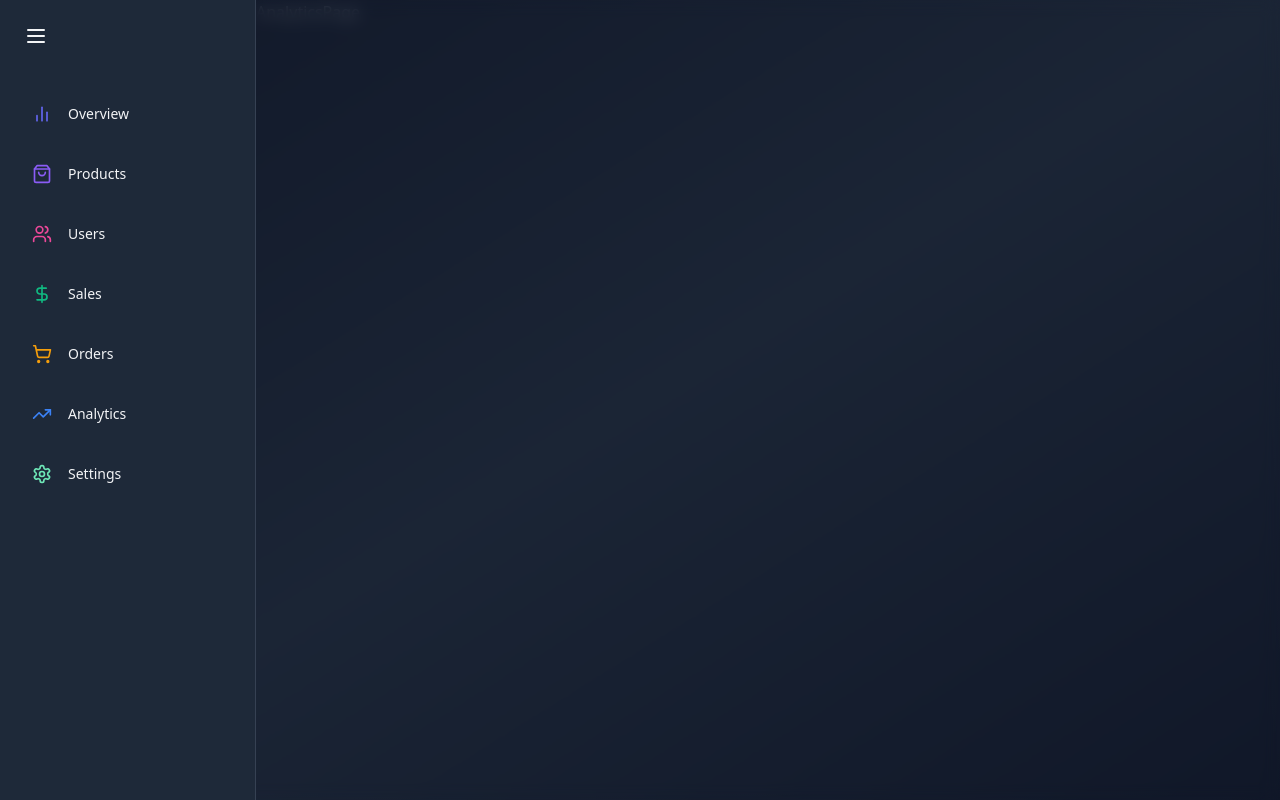
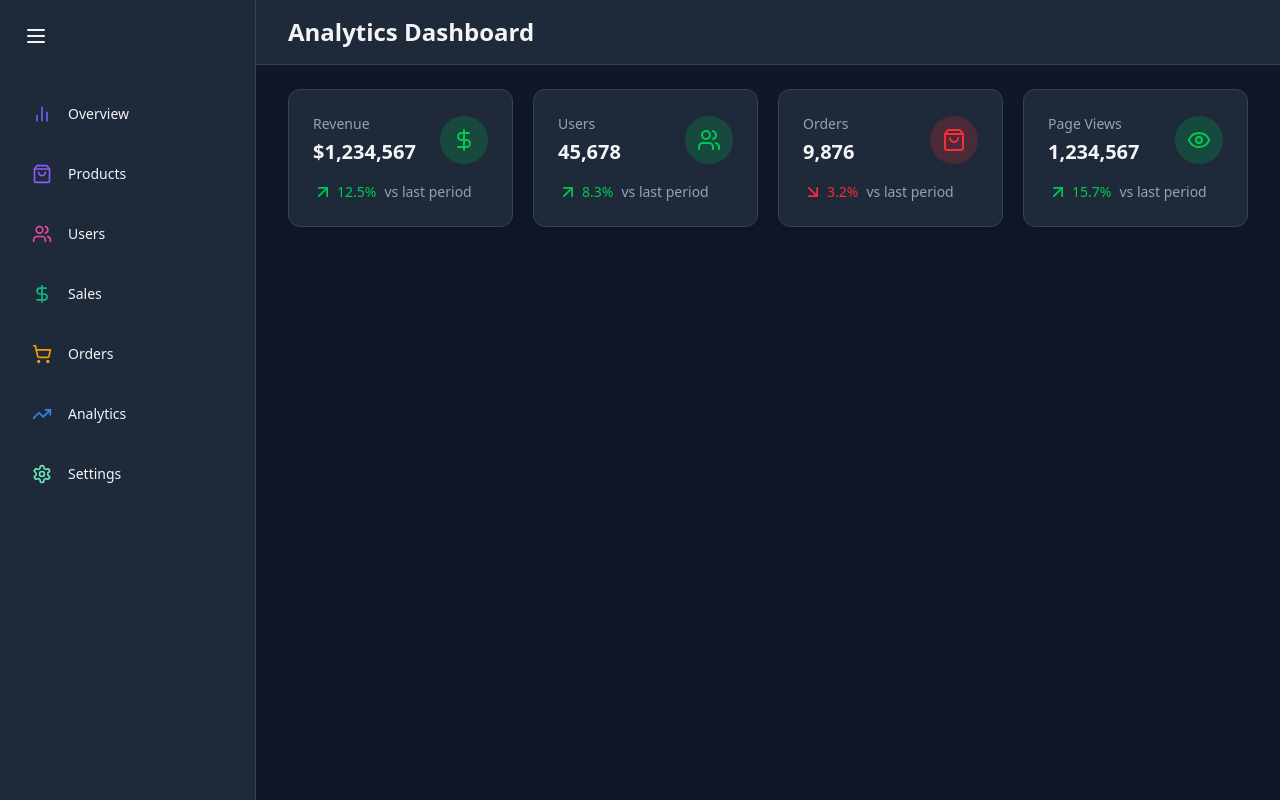
Before and after one commit to souravmanikandan/react-admin-dashboard, a React (Vite) app: page /analytics in a window 1280 px wide. Built offline with nearby package versions, Linux system fonts and the light colour scheme.

Commit message:
OverviewCards

```diff
--- /dev/null
+++ b/src/components/analytics/OverviewCards.jsx
@@ -0,0 +1,48 @@
+import { motion } from "framer-motion";
+import { DollarSign, Users, ShoppingBag, Eye, ArrowDownRight, ArrowUpRight } from "lucide-react";
+
+const overviewData = [
+	{ name: "Revenue", value: "$1,234,567", change: 12.5, icon: DollarSign },
+	{ name: "Users", value: "45,678", change: 8.3, icon: Users },
+	{ name: "Orders", value: "9,876", change: -3.2, icon: ShoppingBag },
+	{ name: "Page Views", value: "1,234,567", change: 15.7, icon: Eye },
+];
+
+const OverviewCards = () => {
+  return (
+    <div className="grid grid-cols-1 gap-5 sm:grid-cols-2 lg:grid-cols-4 mb-8">
+        {overviewData.map((item, index) => (
+            <motion.div
+                key={item.name}
+                className="bg-gray-800 bg-opacity-50 backdrop-filter backdrop-blur-lg shadow-lg rounded-xl p-6 border border-gray-700"
+                initial={{opacity:0, y:20}}
+                animate={{opacity:1, y:0}}
+                transition={{delay:index * 0.1}}
+            >
+                <div className="flex items-center justify-between">
+                    <div>
+                        <h3 className="text-sm font-medium text-gray-400">{item.name}</h3>
+                        <p className="mt-1 text-xl font-semibold text-gray-100">
+                            {item.value}
+                        </p>
+                    </div>
+                    <div className={`p-3 rounded-full ${item.change >= 0 ? "bg-green-500/20" : "bg-red-500/20"}`}>
+                        <item.icon className={`size-6 ${item.change >= 0 ? "text-green-500" : "text-red-500"}`} />
+                    </div>
+                </div>
+                <div className={`mt-4 flex items-center ${item.change >= 0 ? "text-green-500" : "text-red-500"}`}>
+                    {item.change >= 0 ? <ArrowUpRight size="20" /> :  <ArrowDownRight size="20" />}
+                    <span className="ml-1 text-sm font-medium">{Math.abs(item.change)}%</span>
+                    <span className="ml-2 text-sm text-gray-400">
+
+                        vs last period
+                    </span>
+
+                </div>
+            </motion.div>
+        ))}
+    </div>
+  )
+}
+
+export default OverviewCards
--- a/src/pages/AnalyticsPage.jsx
+++ b/src/pages/AnalyticsPage.jsx
@@ -1,8 +1,16 @@
 import React from 'react'
+import Header from '../components/common/Header'
+import OverviewCards from '../components/analytics/OverviewCards'
 
 const AnalyticsPage = () => {
   return (
-    <div>AnalyticsPage</div>
+    <div className='flex-1 overflow-auto relative z-10 bg-gray-900'>
+        <Header title={"Analytics Dashboard"} />
+
+        <main className="max-w-7xl mx-auto py-6 px-4 lg:px-8">
+            <OverviewCards />
+        </main>
+    </div>
   )
 }
 
```
